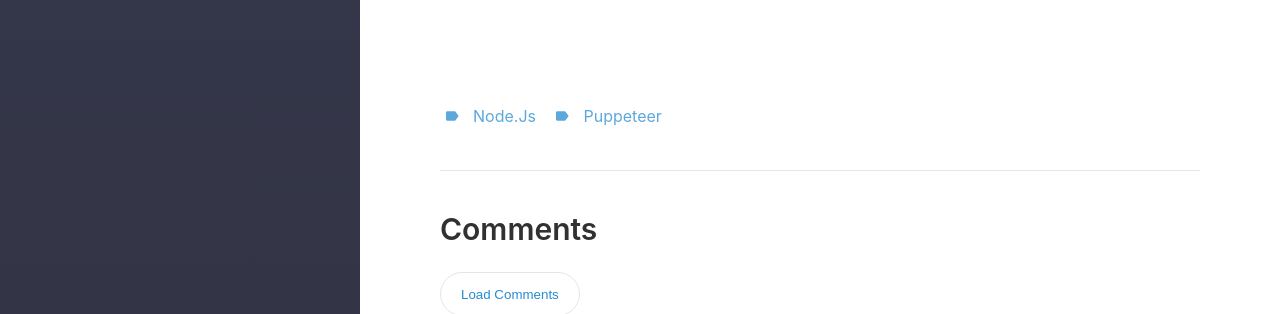
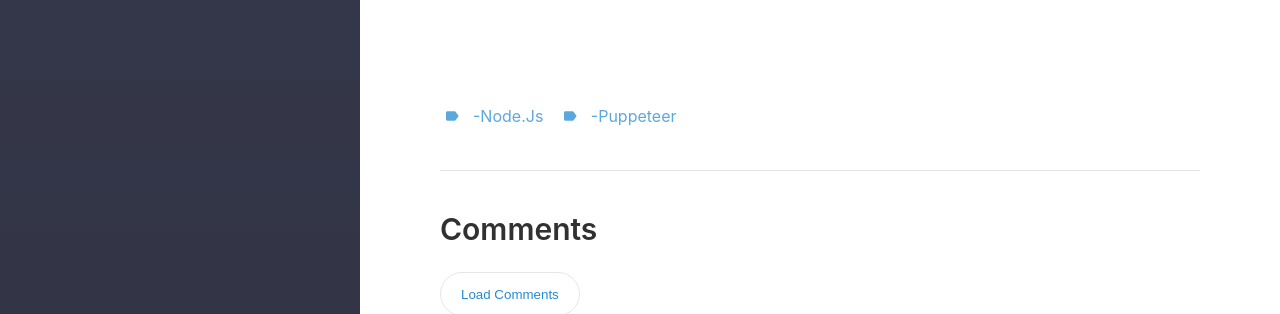
Before and after one commit to philipgriffin/personalSite, a Jekyll site: the page built from _posts/2019-05-29-Web scraping to create an API in 5 minutes!.md, in a window 1280 px wide. Shown: the part 3935-4249 px from the top of the page. Built offline with Jekyll 4.4.1, drawn with Linux system fonts in a browser that asks for light colours; our own code applies the rules of GitHub Pages for plain Markdown files; comment, search, counter and statistics services are not loaded.

```diff
--- a/_posts/2019-05-29-Web scraping to create an API in 5 minutes!.md
+++ b/_posts/2019-05-29-Web scraping to create an API in 5 minutes!.md
@@ -1,5 +1,7 @@
 ---
-tags: Node.js Puppeteer
+tags:
+ -Node.js
+ -Puppeteer
 
 ---
 Presuming you have Node.js installed lets jump right in and create the endpoint! _(If you don't head over to_ [_https://nodejs.org/en/_](https://nodejs.org/en/ "https://nodejs.org/en/")_)_
```
